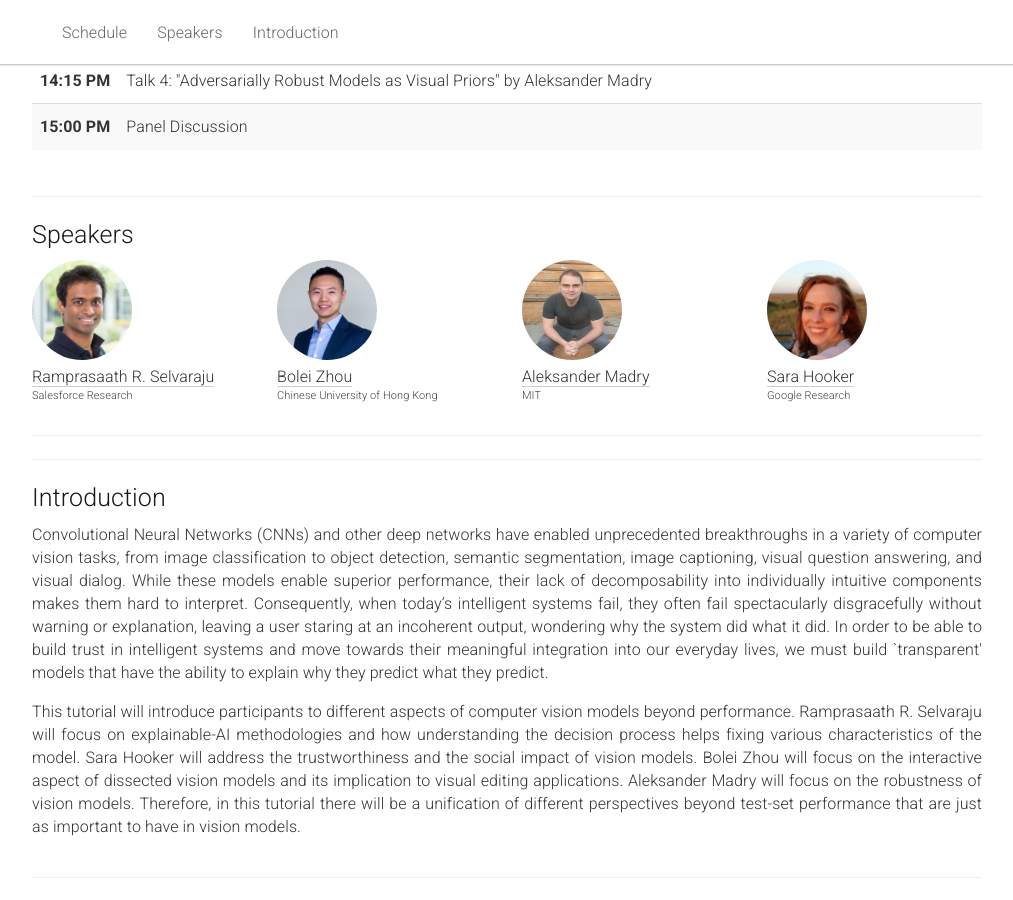
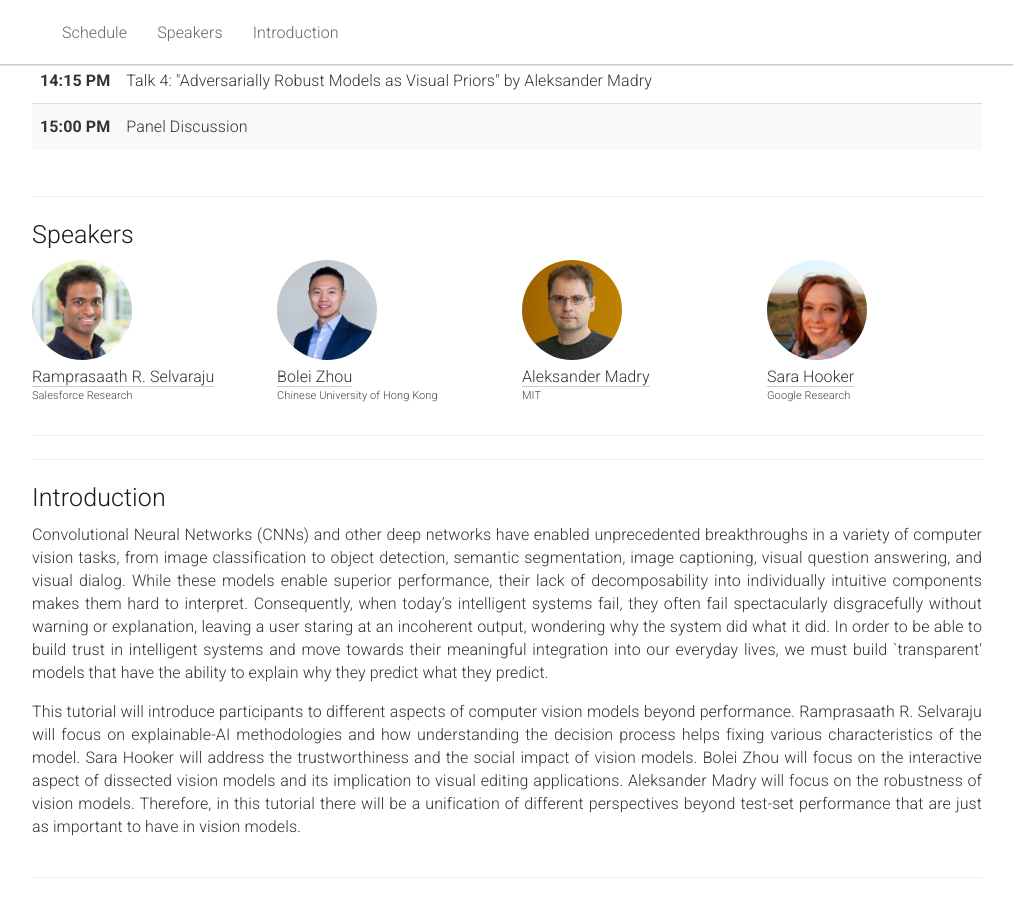
Before and after one commit to explainablevision/explainablevision.github.io, a Jekyll site: the page built from _pages/home.md, in a window 1280 px wide and 900 px high, scrolled down 464 px. Shown: the whole window, without its empty margins (133-1146 px from the left). Built offline with Jekyll 4.4.1, drawn with Linux system fonts in a browser that asks for light colours.

```diff
--- a/_pages/home.md
+++ b/_pages/home.md
@@ -80,7 +80,7 @@ acknowledgements: ""
   </div>
   <div class="col-xs-6 col-lg-3">
     <a href="https://people.csail.mit.edu/madry/">
-      <img class="people-pic" src="{{ "/static/img/people/Madry.jpg" | prepend:site.baseurl }}">
+      <img class="people-pic" src="{{ "/static/img/people/madry.png" | prepend:site.baseurl }}">
     </a>
     <div class="people-name">
       <a href="https://people.csail.mit.edu/madry/">Aleksander Madry</a>
```
Also changed, not shown: static/img/people/madry.png (added).
